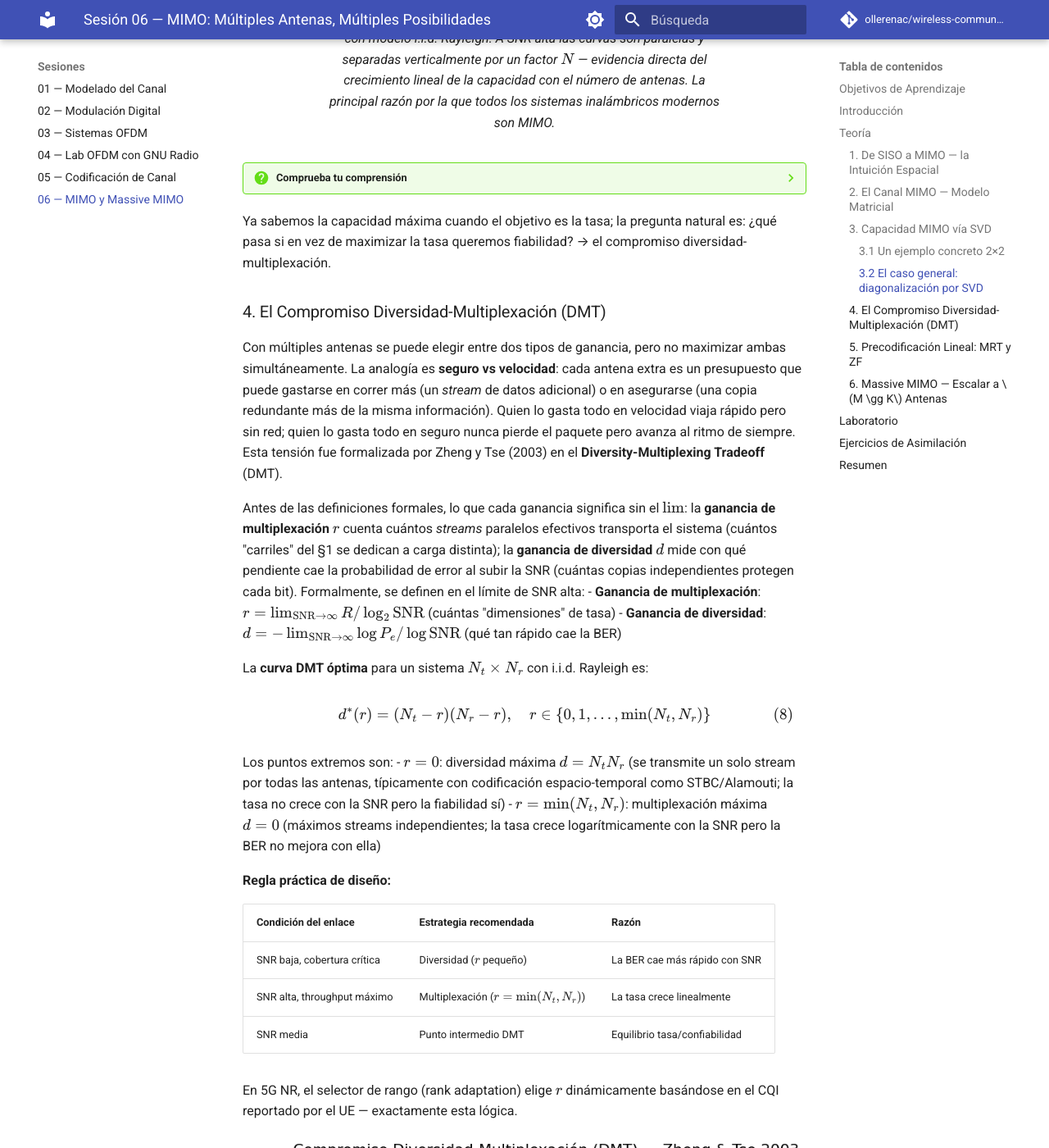
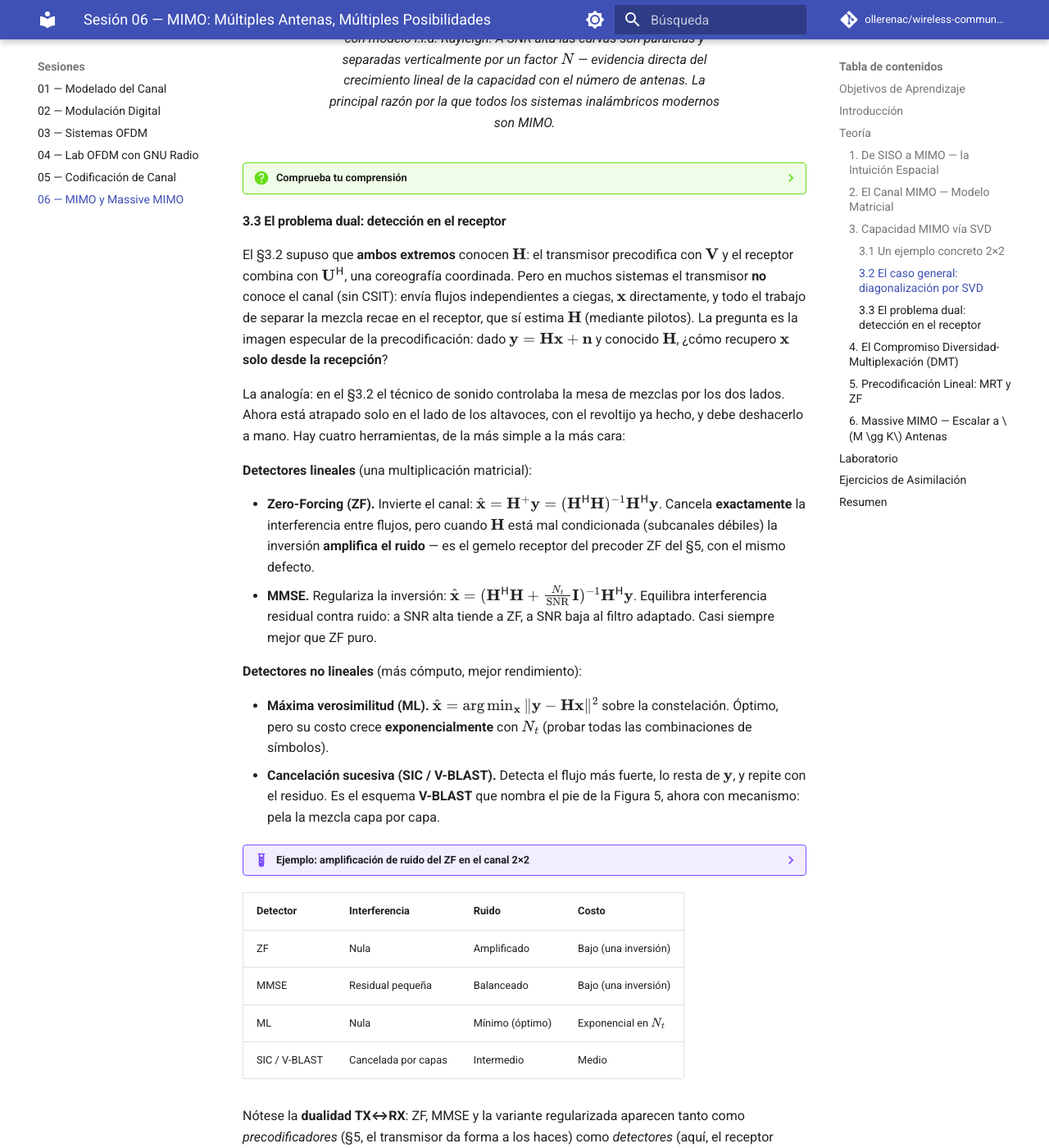
Before and after one commit to ollerenac/wireless-communication-systems, an MkDocs documentation site: the page built from docs/sessions/06-mimo-systems/index.md, in a window 1280 px wide and 1400 px high, scrolled down 7350 px. Shown: the whole window at 82% size. Built offline with MkDocs 1.6.1 and Material for MkDocs 9.7.7, drawn with Linux system fonts in a browser that asks for light colours; comment, search, counter and statistics services are not loaded; some of the changed text lies outside the part shown.

Commit message:
feat(06-mimo): §3.3 detección en receptor (ZF/MMSE/ML/SIC + ejemplo 2×2)

```diff
--- a/docs/sessions/06-mimo-systems/index.md
+++ b/docs/sessions/06-mimo-systems/index.md
@@ -203,7 +203,54 @@ $$C_{\text{uni}} = \log_2\det\!\left(\mathbf{I}_{N_r} + \frac{P}{N_t N_0}\mathbf
 
     **R2.** Porque la dirección en fase es $\mathbf{v}_1$, el eje natural fuerte del canal ($\sigma_1 = 1{,}5$): las fugas cruzadas se suman constructivamente. En contrafase ($\mathbf{v}_2$) se restan y la ganancia cae a $\sigma_2 = 0{,}5$.
 
-Ya sabemos la capacidad máxima cuando el objetivo es la tasa; la pregunta natural es: ¿qué pasa si en vez de maximizar la tasa queremos fiabilidad? → el compromiso diversidad-multiplexación.
+#### 3.3 El problema dual: detección en el receptor
+
+El §3.2 supuso que **ambos extremos** conocen $\mathbf{H}$: el transmisor precodifica con $\mathbf{V}$ y el receptor combina con $\mathbf{U}^{\mathsf{H}}$, una coreografía coordinada. Pero en muchos sistemas el transmisor **no** conoce el canal (sin CSIT): envía flujos independientes a ciegas, $\mathbf{x}$ directamente, y todo el trabajo de separar la mezcla recae en el receptor, que sí estima $\mathbf{H}$ (mediante pilotos). La pregunta es la imagen especular de la precodificación: dado $\mathbf{y} = \mathbf{H}\mathbf{x} + \mathbf{n}$ y conocido $\mathbf{H}$, ¿cómo recupero $\mathbf{x}$ **solo desde la recepción**?
+
+La analogía: en el §3.2 el técnico de sonido controlaba la mesa de mezclas por los dos lados. Ahora está atrapado solo en el lado de los altavoces, con el revoltijo ya hecho, y debe deshacerlo a mano. Hay cuatro herramientas, de la más simple a la más cara:
+
+**Detectores lineales** (una multiplicación matricial):
+
+- **Zero-Forcing (ZF).** Invierte el canal: $\hat{\mathbf{x}} = \mathbf{H}^+\mathbf{y} = (\mathbf{H}^{\mathsf{H}}\mathbf{H})^{-1}\mathbf{H}^{\mathsf{H}}\mathbf{y}$. Cancela **exactamente** la interferencia entre flujos, pero cuando $\mathbf{H}$ está mal condicionada (subcanales débiles) la inversión **amplifica el ruido** — es el gemelo receptor del precoder ZF del §5, con el mismo defecto.
+- **MMSE.** Regulariza la inversión: $\hat{\mathbf{x}} = (\mathbf{H}^{\mathsf{H}}\mathbf{H} + \tfrac{N_t}{\text{SNR}}\mathbf{I})^{-1}\mathbf{H}^{\mathsf{H}}\mathbf{y}$. Equilibra interferencia residual contra ruido: a SNR alta tiende a ZF, a SNR baja al filtro adaptado. Casi siempre mejor que ZF puro.
+
+**Detectores no lineales** (más cómputo, mejor rendimiento):
+
+- **Máxima verosimilitud (ML).** $\hat{\mathbf{x}} = \arg\min_{\mathbf{x}} \|\mathbf{y} - \mathbf{H}\mathbf{x}\|^2$ sobre la constelación. Óptimo, pero su costo crece **exponencialmente** con $N_t$ (probar todas las combinaciones de símbolos).
+- **Cancelación sucesiva (SIC / V-BLAST).** Detecta el flujo más fuerte, lo resta de $\mathbf{y}$, y repite con el residuo. Es el esquema **V-BLAST** que nombra el pie de la Figura 5, ahora con mecanismo: pela la mezcla capa por capa.
+
+??? example "Ejemplo: amplificación de ruido del ZF en el canal 2×2"
+
+    Reusamos el canal del §3.1, $\mathbf{H} = \begin{pmatrix} 1 & 0{,}5 \\ 0{,}5 & 1 \end{pmatrix}$. El ruido de cada flujo tras el detector ZF se multiplica por el elemento diagonal de $(\mathbf{H}^{\mathsf{H}}\mathbf{H})^{-1}$. Como $\mathbf{H}$ es real y simétrica:
+
+    $$\mathbf{H}^{\mathsf{H}}\mathbf{H} = \mathbf{H}^2 = \begin{pmatrix} 1{,}25 & 1 \\ 1 & 1{,}25 \end{pmatrix}, \qquad \det = 1{,}25^2 - 1 = 0{,}5625$$
+
+    $$(\mathbf{H}^{\mathsf{H}}\mathbf{H})^{-1} = \frac{1}{0{,}5625}\begin{pmatrix} 1{,}25 & -1 \\ -1 & 1{,}25 \end{pmatrix} \Rightarrow \text{diagonal} = \frac{1{,}25}{0{,}5625} \approx 2{,}22$$
+
+    El ruido de cada flujo se amplifica **×2,22**. Ese es el precio de forzar interferencia nula: cuanto peor condicionado el canal (mayor razón $\sigma_1/\sigma_2 = 3$ aquí), más se dispara el factor. MMSE evitaría esta amplificación a costa de dejar algo de interferencia residual.
+
+| Detector | Interferencia | Ruido | Costo |
+|---|---|---|---|
+| ZF | Nula | Amplificado | Bajo (una inversión) |
+| MMSE | Residual pequeña | Balanceado | Bajo (una inversión) |
+| ML | Nula | Mínimo (óptimo) | Exponencial en $N_t$ |
+| SIC / V-BLAST | Cancelada por capas | Intermedio | Medio |
+
+Nótese la **dualidad TX↔RX**: ZF, MMSE y la variante regularizada aparecen tanto como *precodificadores* (§5, el transmisor da forma a los haces) como *detectores* (aquí, el receptor deshace la mezcla). Es el mismo álgebra vista desde los dos extremos del enlace.
+
+??? question "Comprueba tu comprensión"
+
+    **P1.** ¿Por qué el detector ZF amplifica el ruido, igual que el precoder ZF del §5?
+
+    **P2.** En el canal 2×2 del ejemplo, ¿por cuánto se multiplica el ruido de cada flujo con ZF?
+
+    ---
+
+    **R1.** Ambos invierten $\mathbf{H}$ (o $\mathbf{H}\mathbf{H}^{\mathsf{H}}$). Cuando el canal tiene subcanales débiles (mal condicionamiento), la inversión los amplifica mucho, y con ellos el ruido proyectado sobre esas direcciones. Forzar interferencia exactamente nula cuesta energía de señal útil.
+
+    **R2.** ×2,22 — el elemento diagonal de $(\mathbf{H}^{\mathsf{H}}\mathbf{H})^{-1}$.
+
+Ya sabemos transmitir (precodificación) y recibir (detección) cuando el objetivo es la tasa; la pregunta natural es: ¿y si en vez de maximizar la tasa queremos fiabilidad? → el compromiso diversidad-multiplexación.
 
 ### 4. El Compromiso Diversidad-Multiplexación (DMT)
 
```
